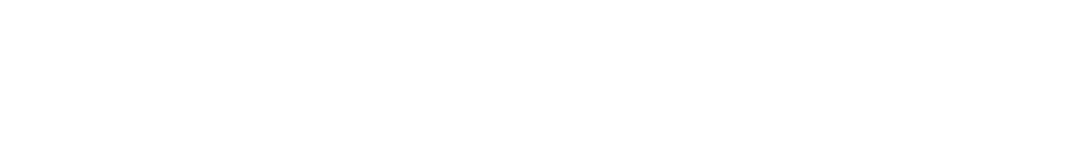
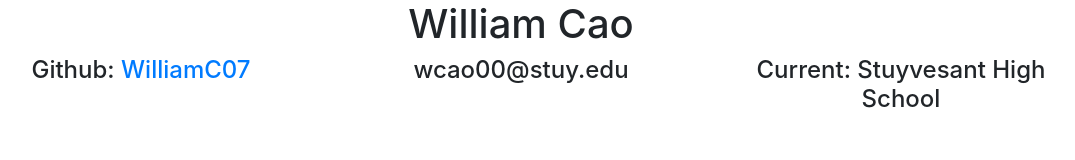
Before and after one commit to WilliamC07/WilliamC07.github.io, a plain HTML site: page index.html in a window 1280 px wide. Shown: the whole page, without its empty margins (119-1194 px from the left). Drawn offline with nearby package versions, Linux system fonts and the light colour scheme.

Commit message:
made header

```diff
--- a/index.html
+++ b/index.html
@@ -1,17 +1,39 @@
 <!DOCTYPE html>
-<html>
+<html lang="en">
 <head>
-	<title>William Cao</title>
-
-	<link href="https://stackpath.bootstrapcdn.com/bootstrap/4.1.3/css/bootstrap.min.css" rel="stylesheet">
-	<meta charset="utf-8">
-	<meta name="viewport" content="width=device-width, initial-scale=1.0">
+    <meta charset="UTF-8">
+    <meta name="viewport" content="width=device-width, initial-scale=1, shrink-to-fit=no">
+    <title>William Cao</title>
+    <link rel="stylesheet" href="style.css">
+    <!-- Bootstrap -->
+    <link rel="stylesheet" href="https://stackpath.bootstrapcdn.com/bootstrap/4.2.1/css/bootstrap.min.css" integrity="sha384-GJzZqFGwb1QTTN6wy59ffF1BuGJpLSa9DkKMp0DgiMDm4iYMj70gZWKYbI706tWS" crossorigin="anonymous">
 </head>
 <body>
+    <header>
+        <h1 id = "header_name">William Cao</h1>
+        <div id = "header_info" class="container">
+            <div class="row">
+                <div class="col-sm">
+                    <h4>Github:
+                        <a target="_blank" href="https://github.com/WilliamC07">WilliamC07</a>
+                    </h4>
+                </div>
+                <div class="col-sm">
+                    <h4>wcao00@stuy.edu</h4>
+                </div>
+                <div class="col-sm">
+                    <h4>Current: Stuyvesant High School</h4>
+                </div>
+            </div>
+        </div>
+    </header>
+    <div class="container">
 
+    </div>
 
-	<script src="https://code.jquery.com/jquery-3.3.1.slim.min.js"></script>
-	<script src="https://cdnjs.cloudflare.com/ajax/libs/popper.js/1.14.3/umd/popper.min.js"></script>
-	<script src="https://stackpath.bootstrapcdn.com/bootstrap/4.1.3/js/bootstrap.min.js"></script>
+    <!-- Bootstrap -->
+    <script src="https://code.jquery.com/jquery-3.3.1.slim.min.js" integrity="sha384-q8i/X+965DzO0rT7abK41JStQIAqVgRVzpbzo5smXKp4YfRvH+8abtTE1Pi6jizo" crossorigin="anonymous"></script>
+    <script src="https://cdnjs.cloudflare.com/ajax/libs/popper.js/1.14.6/umd/popper.min.js" integrity="sha384-wHAiFfRlMFy6i5SRaxvfOCifBUQy1xHdJ/yoi7FRNXMRBu5WHdZYu1hA6ZOblgut" crossorigin="anonymous"></script>
+    <script src="https://stackpath.bootstrapcdn.com/bootstrap/4.2.1/js/bootstrap.min.js" integrity="sha384-B0UglyR+jN6CkvvICOB2joaf5I4l3gm9GU6Hc1og6Ls7i6U/mkkaduKaBhlAXv9k" crossorigin="anonymous"></script>
 </body>
 </html>
--- /dev/null
+++ b/style.css
@@ -0,0 +1,7 @@
+#header_name{
+    text-align: center;
+}
+
+#header_info > .row > .col-sm > h4{
+    text-align: center;
+}
```
